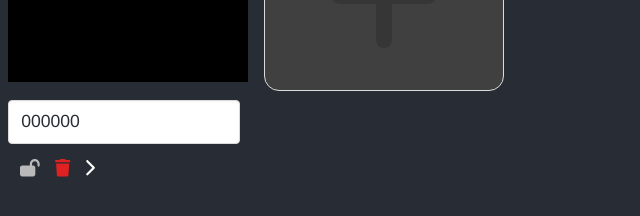
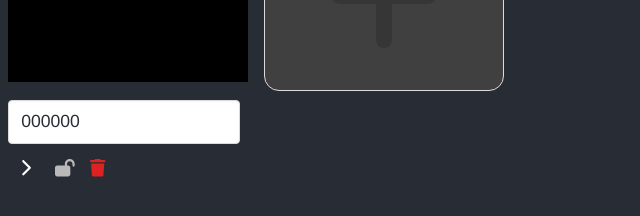
Before and after one commit to MaloryUmbrella/My-colors, a React (Create React App) app: page / in a window 1280 px wide. Both pictures are taken after a click on the element 128 px from the left and 158 px from the top of the page. Shown: the part 162-378 px from the top of the page, without its empty margins (0-640 px from the left). Built offline with nearby package versions, Linux system fonts and the light colour scheme.

Commit message:
Add reorder palettes

```diff
--- a/src/components/atomes/div_color.js
+++ b/src/components/atomes/div_color.js
@@ -1,7 +1,7 @@
 import React from 'react';
 import { FontAwesomeIcon } from '@fortawesome/react-fontawesome';
 import { faTrash, faLockOpen, faLock, faChevronRight, faChevronLeft } from '@fortawesome/free-solid-svg-icons';
-import { deletePalette, lockPalette, unlockPalette, rgbToHex, isFirst, isMiddle, isLast } from '../functions';
+import { deletePalette, lockPalette, unlockPalette, rgbToHex, isFirst, isMiddle, isLast, onNextPalette, onPreviousPalette } from '../functions';
 
 class DivColor extends React.Component {
     constructor(props) {
@@ -82,6 +82,30 @@ class DivColor extends React.Component {
 	    		    </div>
                 </div>
                 <div className="icons">
+                    {
+                        [
+                            isFirst(this.props.id - 1) === true ? (
+                                <div className="btn btn-circle">
+                                    <FontAwesomeIcon icon={faChevronRight} size="lg" onClick={() => onNextPalette(this.props.state, this.props.id, this.props.ids)}/>
+                                </div>
+                            ): null,
+                            isMiddle(this.props.state, this.props.id - 1) === true ? (
+                                <>
+                                    <div className="btn btn-circle">
+                                        <FontAwesomeIcon icon={faChevronRight} size="lg" onClick={() => onNextPalette(this.props.state, this.props.id, this.props.ids)}/>
+                                    </div>
+                                    <div className="btn btn-circle">
+                                        <FontAwesomeIcon icon={faChevronLeft} size="lg" onClick={() => onPreviousPalette(this.props.state, this.props.id, this.props.ids)}/>
+                                    </div>
+                                </>
+                            ): null,
+                            isLast(this.props.state, this.props.id -1) === true ? (
+                                <div className="btn btn-circle">
+                                    <FontAwesomeIcon icon={faChevronLeft} size="lg" onClick={() => onPreviousPalette(this.props.state, this.props.id, this.props.ids)}/>
+                                </div>
+                            ): null
+                        ]
+                    }
                     <div className="btn btn-circle">
                         {
                             [
@@ -97,30 +121,6 @@ class DivColor extends React.Component {
                     <div className="btn btn-circle trashcan">
                         <FontAwesomeIcon icon={faTrash} color="#DE2121" size="lg" onClick={() => deletePalette(this.props.state, this, this.props.id, this.props.ids)}/>
                     </div>
-                    {
-                        [
-                            isFirst(this.props.id - 1) === true ? (
-                                <div className="btn btn-circle">
-                                    <FontAwesomeIcon icon={faChevronRight} size="lg" />
-                                </div>
-                            ): null,
-                            isMiddle(this.props.state, this.props.id - 1) === true ? (
-                                <>
-                                    <div className="btn btn-circle">
-                                        <FontAwesomeIcon icon={faChevronRight} size="lg" />
-                                    </div>
-                                    <div className="btn btn-circle">
-                                        <FontAwesomeIcon icon={faChevronLeft} size="lg" />
-                                    </div>
-                                </>
-                            ): null,
-                            isLast(this.props.state, this.props.id -1) === true ? (
-                                <div className="btn btn-circle">
-                                    <FontAwesomeIcon icon={faChevronLeft} size="lg" />
-                                </div>
-                            ): null
-                        ]
-                    }
                 </div>
 	    	</div>
         )
--- a/src/components/functions/index.js
+++ b/src/components/functions/index.js
@@ -22,6 +22,8 @@ export function rgbToHex(r, g, b, withoutHash) {
   else if (hex_color === "000") {
     hex_color = "000000";
   }
+
+  hex_color = hex_color.toUpperCase();
 
   return hex_color;
 }
@@ -90,3 +92,51 @@ export function isLast(props, i) {
     return false;
   }
 }
+
+export function onNextPalette(props, i, ids) {
+  let colors = props.state.colors;
+  let new_colors = colors[i - 1];
+  let old_colors = colors[i];
+
+  colors.splice(i - 1, 1, old_colors);
+  colors.splice(i, 1, new_colors);
+
+  let nextDivColor = document.getElementById("div" + (i + 1));
+  let nextInputColorDisplay = document.getElementById("input" + (ids + 1));
+  let previousDivColor = document.getElementById("div" + i);
+  let previousInputColorDisplay = document.getElementById("input" + ids);
+
+  let backgroundColor = previousDivColor.style.backgroundColor;
+
+  nextInputColorDisplay.value = rgbToHex(parseInt(backgroundColor.substring(4,backgroundColor.indexOf(","))), parseInt(backgroundColor.substring(backgroundColor.indexOf(",") + 2, backgroundColor.lastIndexOf(","))), parseInt(backgroundColor.substring(backgroundColor.lastIndexOf(",") + 2, backgroundColor.length - 1)), true);
+
+  backgroundColor = nextDivColor.style.backgroundColor;
+
+  previousInputColorDisplay.value = rgbToHex(parseInt(backgroundColor.substring(4,backgroundColor.indexOf(","))), parseInt(backgroundColor.substring(backgroundColor.indexOf(",") + 2, backgroundColor.lastIndexOf(","))), parseInt(backgroundColor.substring(backgroundColor.lastIndexOf(",") + 2, backgroundColor.length - 1)), true);
+
+  props.setState({colors: colors});
+}
+
+export function onPreviousPalette(props, i, ids) {
+  let colors = props.state.colors;
+  let new_colors = colors[i - 2];
+  let old_colors = colors[i - 1];
+
+  colors.splice(i - 2, 1, old_colors);
+  colors.splice(i - 1, 1, new_colors);
+
+  let nextDivColor = document.getElementById("div" + (i - 1));
+  let nextInputColorDisplay = document.getElementById("input" + (ids - 1));
+  let previousDivColor = document.getElementById("div" + i);
+  let previousInputColorDisplay = document.getElementById("input" + ids);
+
+  let backgroundColor = previousDivColor.style.backgroundColor;
+
+  nextInputColorDisplay.value = rgbToHex(parseInt(backgroundColor.substring(4,backgroundColor.indexOf(","))), parseInt(backgroundColor.substring(backgroundColor.indexOf(",") + 2, backgroundColor.lastIndexOf(","))), parseInt(backgroundColor.substring(backgroundColor.lastIndexOf(",") + 2, backgroundColor.length - 1)), true);
+
+  backgroundColor = nextDivColor.style.backgroundColor;
+
+  previousInputColorDisplay.value = rgbToHex(parseInt(backgroundColor.substring(4,backgroundColor.indexOf(","))), parseInt(backgroundColor.substring(backgroundColor.indexOf(",") + 2, backgroundColor.lastIndexOf(","))), parseInt(backgroundColor.substring(backgroundColor.lastIndexOf(",") + 2, backgroundColor.length - 1)), true);
+
+  props.setState({colors: colors});
+}
--- a/src/index.css
+++ b/src/index.css
@@ -177,6 +177,8 @@ code {
 }
 
 .icons {
+  width: 150px;
+  height: 10px;
   position: relative;
   top: -12px;
 }
```
